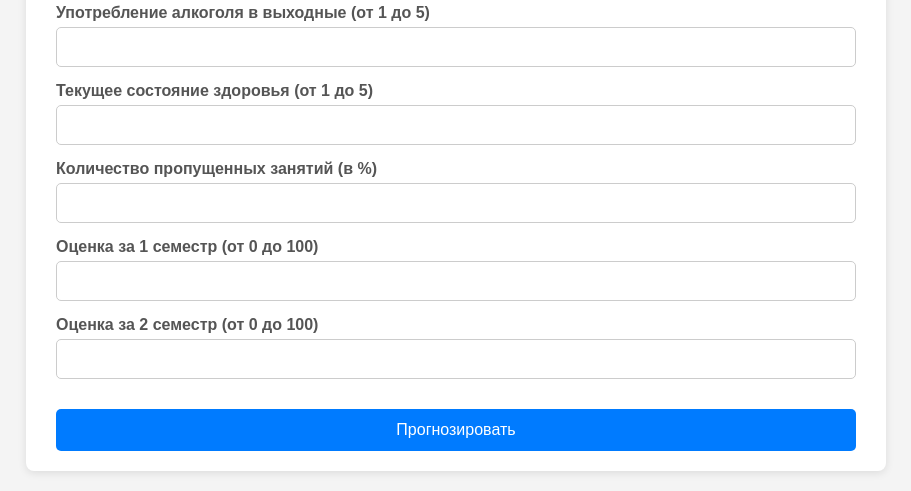
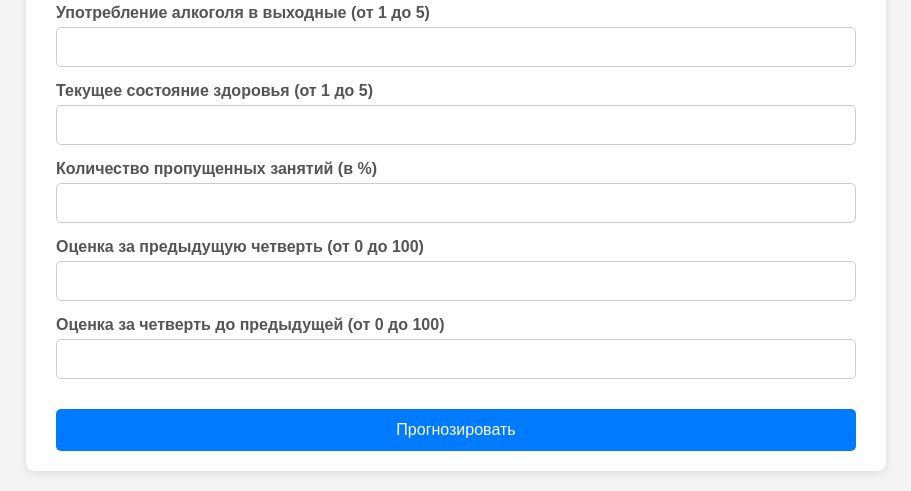
Before and after one commit to BookWormDevid/Stud.grade.prediction, a Flask app: page / in a window 1280 px wide. Shown: the part 2116-2607 px from the top of the page, without its empty margins (184-1095 px from the left). Run offline with Flask 3, Linux system fonts and the light colour scheme.

Commit message:
Update index.html

```diff
--- a/results/Server_end/templates/index.html
+++ b/results/Server_end/templates/index.html
@@ -278,11 +278,11 @@
                 <input type="number" id="absences" name="absences" min="0" max="93" required>
             </div>
             <div class="form-group">
-                <label for="feature30">Оценка за 1 семестр (от 0 до 100)</label>
+                <label for="feature30">Оценка за предыдущую четверть (от 0 до 100)</label>
                 <input type="number" id="G1" name="G1" min="0" max="100" required>
             </div>
             <div class="form-group">
-                <label for="feature31">Оценка за 2 семестр (от 0 до 100)</label>
+                <label for="feature31">Оценка за четверть до предыдущей (от 0 до 100)</label>
                 <input type="number" id="G2" name="G2" min="0" max="100" required>
             </div>
             <button type="submit">Прогнозировать</button>
```
